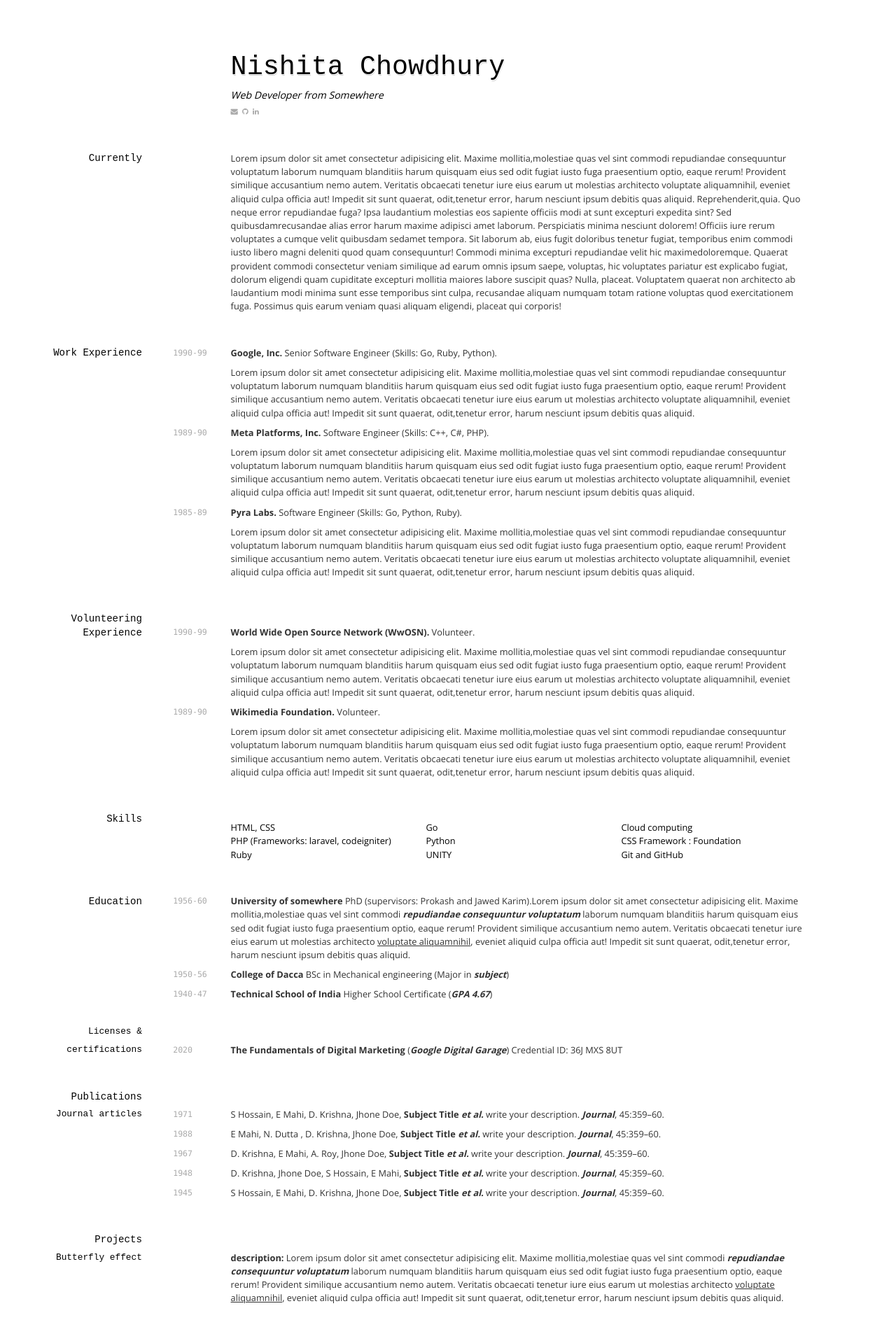
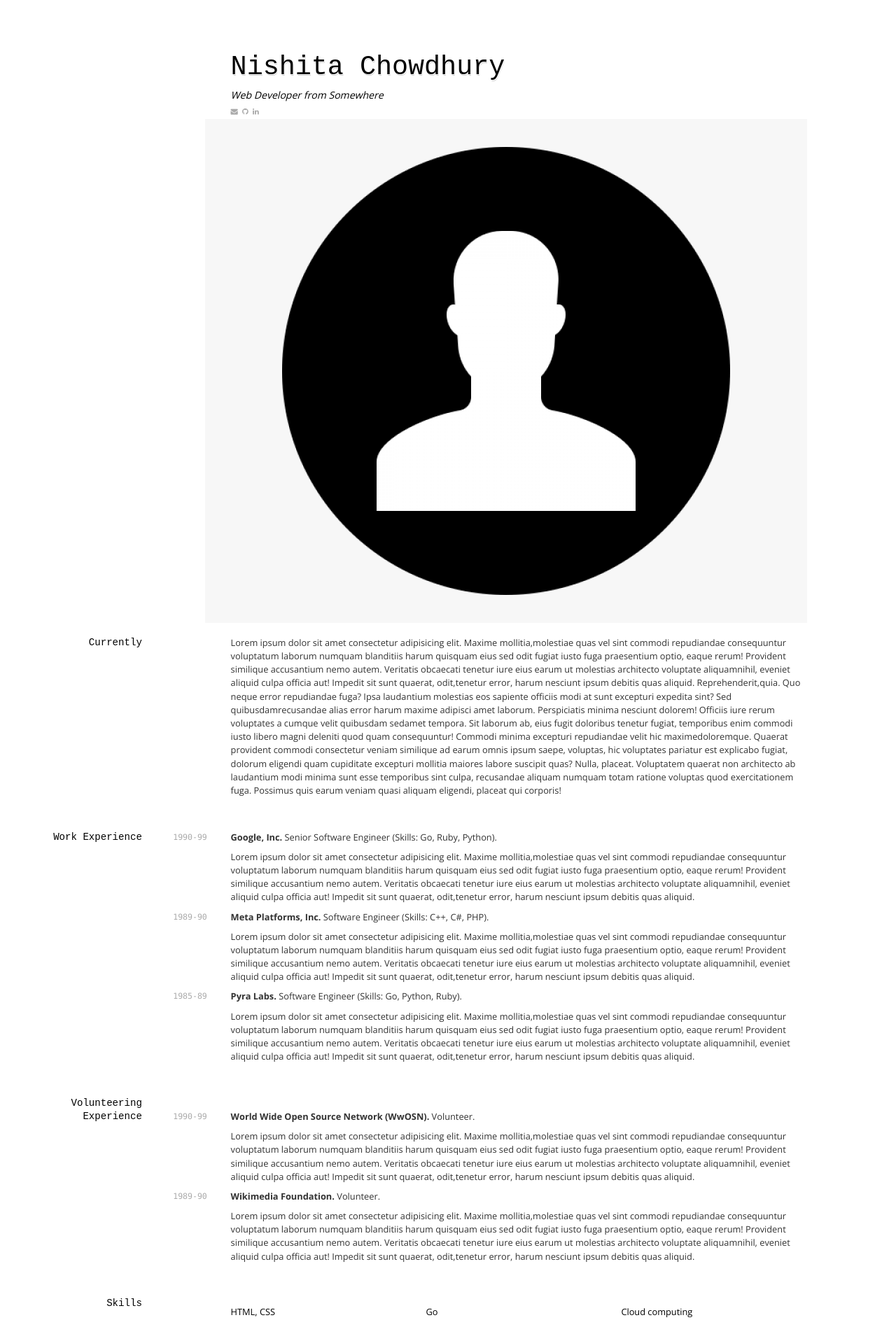
Before and after one commit to Uzzal-Bhowmik/jekyll-vitae, a Jekyll site: the page built from index.md, in a window 1280 px wide. Shown: the top 1886 px of the page at 70% size. Built offline with Jekyll 4.4.1, drawn with Linux system fonts in a browser that asks for light colours; nearby versions of some CDN libraries.

Commit message:
added image

```diff
--- a/index.md
+++ b/index.md
@@ -2,6 +2,9 @@
 layout: resume
 title: Nishita Chowdhury
 ---
+
+<!-- Your Image -->
+<img style="float: right;" src="assets/images/user.png" alt="User Image" />
 
 ## Currently
 
@@ -9,98 +12,99 @@ Lorem ipsum dolor sit amet consectetur adipisicing elit. Maxime mollitia,molesti
 modi minima sunt esse temporibus sint culpa, recusandae aliquam numquam totam ratione voluptas quod exercitationem fuga. Possimus quis earum veniam
 quasi aliquam eligendi, placeat qui corporis!
 
-
 ## Work Experience
 
 `1990-99`
-__Google, Inc.__ Senior Software Engineer (Skills: Go, Ruby, Python).
+**Google, Inc.** Senior Software Engineer (Skills: Go, Ruby, Python).
+
 > Lorem ipsum dolor sit amet consectetur adipisicing elit. Maxime mollitia,molestiae quas vel sint commodi repudiandae consequuntur voluptatum laborum numquam blanditiis harum quisquam eius sed odit fugiat iusto fuga praesentium optio, eaque rerum! Provident similique accusantium nemo autem. Veritatis obcaecati tenetur iure eius earum ut molestias architecto voluptate aliquamnihil, eveniet aliquid culpa officia aut! Impedit sit sunt quaerat, odit,tenetur error, harum nesciunt ipsum debitis quas aliquid.
 
 `1989-90`
-__Meta Platforms, Inc.__ Software Engineer (Skills: C++, C#, PHP).
+**Meta Platforms, Inc.** Software Engineer (Skills: C++, C#, PHP).
+
 > Lorem ipsum dolor sit amet consectetur adipisicing elit. Maxime mollitia,molestiae quas vel sint commodi repudiandae consequuntur voluptatum laborum numquam blanditiis harum quisquam eius sed odit fugiat iusto fuga praesentium optio, eaque rerum! Provident similique accusantium nemo autem. Veritatis obcaecati tenetur iure eius earum ut molestias architecto voluptate aliquamnihil, eveniet aliquid culpa officia aut! Impedit sit sunt quaerat, odit,tenetur error, harum nesciunt ipsum debitis quas aliquid.
 
 `1985-89`
-__Pyra Labs.__ Software Engineer (Skills: Go, Python, Ruby).
+**Pyra Labs.** Software Engineer (Skills: Go, Python, Ruby).
+
 > Lorem ipsum dolor sit amet consectetur adipisicing elit. Maxime mollitia,molestiae quas vel sint commodi repudiandae consequuntur voluptatum laborum numquam blanditiis harum quisquam eius sed odit fugiat iusto fuga praesentium optio, eaque rerum! Provident similique accusantium nemo autem. Veritatis obcaecati tenetur iure eius earum ut molestias architecto voluptate aliquamnihil, eveniet aliquid culpa officia aut! Impedit sit sunt quaerat, odit,tenetur error, harum nesciunt ipsum debitis quas aliquid.
 
 ## Volunteering Experience
 
 `1990-99`
-__World Wide Open Source Network (WwOSN).__ Volunteer.
+**World Wide Open Source Network (WwOSN).** Volunteer.
+
 > Lorem ipsum dolor sit amet consectetur adipisicing elit. Maxime mollitia,molestiae quas vel sint commodi repudiandae consequuntur voluptatum laborum numquam blanditiis harum quisquam eius sed odit fugiat iusto fuga praesentium optio, eaque rerum! Provident similique accusantium nemo autem. Veritatis obcaecati tenetur iure eius earum ut molestias architecto voluptate aliquamnihil, eveniet aliquid culpa officia aut! Impedit sit sunt quaerat, odit,tenetur error, harum nesciunt ipsum debitis quas aliquid.
 
 `1989-90`
-__Wikimedia Foundation.__ Volunteer.
+**Wikimedia Foundation.** Volunteer.
+
 > Lorem ipsum dolor sit amet consectetur adipisicing elit. Maxime mollitia,molestiae quas vel sint commodi repudiandae consequuntur voluptatum laborum numquam blanditiis harum quisquam eius sed odit fugiat iusto fuga praesentium optio, eaque rerum! Provident similique accusantium nemo autem. Veritatis obcaecati tenetur iure eius earum ut molestias architecto voluptate aliquamnihil, eveniet aliquid culpa officia aut! Impedit sit sunt quaerat, odit,tenetur error, harum nesciunt ipsum debitis quas aliquid.
-
 
 ## Skills
 
-* HTML, CSS
-* PHP (Frameworks: laravel, codeigniter)
-* Ruby
-* Go
-* Python
-* UNITY
-* Cloud computing
-* CSS Framework : Foundation
-* Git and GitHub
+- HTML, CSS
+- PHP (Frameworks: laravel, codeigniter)
+- Ruby
+- Go
+- Python
+- UNITY
+- Cloud computing
+- CSS Framework : Foundation
+- Git and GitHub
 
 ## Education
 
 `1956-60`
-__University of somewhere__ PhD (supervisors: Prokash and Jawed Karim).Lorem ipsum dolor sit amet consectetur adipisicing elit. Maxime mollitia,molestiae quas vel sint commodi _repudiandae consequuntur voluptatum_ laborum numquam blanditiis harum quisquam eius sed odit fugiat iusto fuga praesentium optio, eaque rerum! Provident similique accusantium nemo autem. Veritatis obcaecati tenetur iure eius earum ut molestias architecto [voluptate aliquamnihil](https://example.com), eveniet aliquid culpa officia aut! Impedit sit sunt quaerat, odit,tenetur error, harum nesciunt ipsum debitis quas aliquid.
+**University of somewhere** PhD (supervisors: Prokash and Jawed Karim).Lorem ipsum dolor sit amet consectetur adipisicing elit. Maxime mollitia,molestiae quas vel sint commodi _repudiandae consequuntur voluptatum_ laborum numquam blanditiis harum quisquam eius sed odit fugiat iusto fuga praesentium optio, eaque rerum! Provident similique accusantium nemo autem. Veritatis obcaecati tenetur iure eius earum ut molestias architecto [voluptate aliquamnihil](https://example.com), eveniet aliquid culpa officia aut! Impedit sit sunt quaerat, odit,tenetur error, harum nesciunt ipsum debitis quas aliquid.
 
 `1950-56`
-__College of Dacca__ BSc in Mechanical engineering (Major in _subject_)
+**College of Dacca** BSc in Mechanical engineering (Major in _subject_)
 
 `1940-47`
-__Technical School of India__ Higher School Certificate (_GPA 4.67_)
+**Technical School of India** Higher School Certificate (_GPA 4.67_)
 
 ### Licenses & certifications
 
-`2020` __The Fundamentals of Digital Marketing__ (_Google Digital Garage_)
+`2020` **The Fundamentals of Digital Marketing** (_Google Digital Garage_)
 Credential ID: 36J MXS 8UT
 
 ## Publications
 
 ### Journal articles
+
 `1971`
-S Hossain, E Mahi, D. Krishna, Jhone Doe, __Subject Title__ _et al._ write your description. _Journal_, 45:359–60.
+S Hossain, E Mahi, D. Krishna, Jhone Doe, **Subject Title** _et al._ write your description. _Journal_, 45:359–60.
 
 `1988`
-E Mahi, N. Dutta , D. Krishna, Jhone Doe, __Subject Title__ _et al._ write your description. _Journal_, 45:359–60.
+E Mahi, N. Dutta , D. Krishna, Jhone Doe, **Subject Title** _et al._ write your description. _Journal_, 45:359–60.
 
 `1967`
-D. Krishna, E Mahi, A. Roy, Jhone Doe, __Subject Title__ _et al._ write your description. _Journal_, 45:359–60.
+D. Krishna, E Mahi, A. Roy, Jhone Doe, **Subject Title** _et al._ write your description. _Journal_, 45:359–60.
 
 `1948`
-D. Krishna, Jhone Doe, S Hossain, E Mahi,  __Subject Title__ _et al._ write your description. _Journal_, 45:359–60.
+D. Krishna, Jhone Doe, S Hossain, E Mahi, **Subject Title** _et al._ write your description. _Journal_, 45:359–60.
 
 `1945`
-S Hossain, E Mahi, D. Krishna, Jhone Doe, __Subject Title__ _et al._ write your description. _Journal_, 45:359–60.
+S Hossain, E Mahi, D. Krishna, Jhone Doe, **Subject Title** _et al._ write your description. _Journal_, 45:359–60.
 
 ## Projects
 
 ### Butterfly effect
 
-__description:__  Lorem ipsum dolor sit amet consectetur adipisicing elit. Maxime mollitia,molestiae quas vel sint commodi _repudiandae consequuntur voluptatum_ laborum numquam blanditiis harum quisquam eius sed odit fugiat iusto fuga praesentium optio, eaque rerum! Provident similique accusantium nemo autem. Veritatis obcaecati tenetur iure eius earum ut molestias architecto [voluptate aliquamnihil](https://example.com), eveniet aliquid culpa officia aut! Impedit sit sunt quaerat, odit,tenetur error, harum nesciunt ipsum debitis quas aliquid.
+**description:** Lorem ipsum dolor sit amet consectetur adipisicing elit. Maxime mollitia,molestiae quas vel sint commodi _repudiandae consequuntur voluptatum_ laborum numquam blanditiis harum quisquam eius sed odit fugiat iusto fuga praesentium optio, eaque rerum! Provident similique accusantium nemo autem. Veritatis obcaecati tenetur iure eius earum ut molestias architecto [voluptate aliquamnihil](https://example.com), eveniet aliquid culpa officia aut! Impedit sit sunt quaerat, odit,tenetur error, harum nesciunt ipsum debitis quas aliquid.
 
 ### Butterfly effect
 
-__description:__  Lorem ipsum dolor sit amet consectetur adipisicing elit. Maxime mollitia,molestiae quas vel sint commodi _repudiandae consequuntur voluptatum_ laborum numquam blanditiis harum quisquam eius sed odit fugiat iusto fuga praesentium optio, eaque rerum! Provident similique accusantium nemo autem. Veritatis obcaecati tenetur iure eius earum ut molestias architecto [voluptate aliquamnihil](https://example.com), eveniet aliquid culpa officia aut! Impedit sit sunt quaerat, odit,tenetur error, harum nesciunt ipsum debitis quas aliquid.
+**description:** Lorem ipsum dolor sit amet consectetur adipisicing elit. Maxime mollitia,molestiae quas vel sint commodi _repudiandae consequuntur voluptatum_ laborum numquam blanditiis harum quisquam eius sed odit fugiat iusto fuga praesentium optio, eaque rerum! Provident similique accusantium nemo autem. Veritatis obcaecati tenetur iure eius earum ut molestias architecto [voluptate aliquamnihil](https://example.com), eveniet aliquid culpa officia aut! Impedit sit sunt quaerat, odit,tenetur error, harum nesciunt ipsum debitis quas aliquid.
 
 ### Butterfly effect
 
-__description:__  Lorem ipsum dolor sit amet consectetur adipisicing elit. Maxime mollitia,molestiae quas vel sint commodi _repudiandae consequuntur voluptatum_ laborum numquam blanditiis harum quisquam eius sed odit fugiat iusto fuga praesentium optio, eaque rerum! Provident similique accusantium nemo autem. Veritatis obcaecati tenetur iure eius earum ut molestias architecto [voluptate aliquamnihil](https://example.com), eveniet aliquid culpa officia aut! Impedit sit sunt quaerat, odit,tenetur error, harum nesciunt ipsum debitis quas aliquid.
-
+**description:** Lorem ipsum dolor sit amet consectetur adipisicing elit. Maxime mollitia,molestiae quas vel sint commodi _repudiandae consequuntur voluptatum_ laborum numquam blanditiis harum quisquam eius sed odit fugiat iusto fuga praesentium optio, eaque rerum! Provident similique accusantium nemo autem. Veritatis obcaecati tenetur iure eius earum ut molestias architecto [voluptate aliquamnihil](https://example.com), eveniet aliquid culpa officia aut! Impedit sit sunt quaerat, odit,tenetur error, harum nesciunt ipsum debitis quas aliquid.
 
 ## Awards
 
-
 ICPC Dhaka Regional 2023; 3rd place.
-
 
 ## References
 
```
Also changed, not shown: assets/images/user.png (added).
